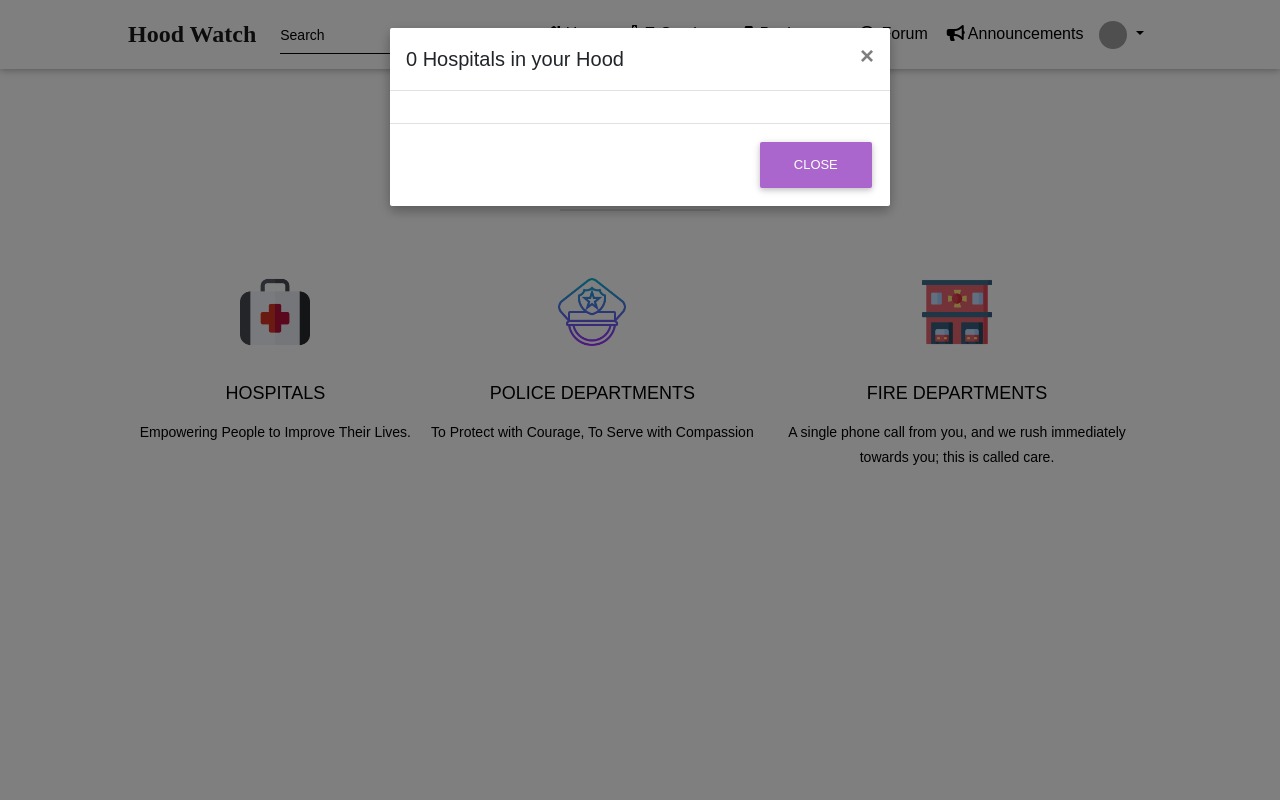
After one commit to D-Kamunya/hood_watch, a Django app: template hood/templates/e_services.html in a window 1280 px wide, after a click that opens the changed part. The commit adds this page. Run offline with Django 3.2, Linux system fonts and the light colour scheme; the template is opened without the code that fills it, so the values that code supplies are empty; some libraries are stand-ins or nearby versions; grey boxes are pictures that could not be loaded.

Commit message:
Create hood e_services html template and display emergency services

```diff
--- /dev/null
+++ b/hood/templates/e_services.html
@@ -0,0 +1,144 @@
+{% extends 'base.html'%}
+{%load static%}
+{% block styles%}
+{{block.super}}
+<link rel="stylesheet" href="{% static 'css/services.css' %}">
+{% endblock styles%}
+{%block content%}
+<div class="services-section">
+  <div class="inner-width">
+    <h1 class="section-title">Emergency Services</h1>
+    <div class="border"></div>
+    <div class="services-container">
+
+      <div data-toggle="modal" data-target="#hosModal" class="service-box">
+        <div class="service-icon">
+          <img src="{%static 'img/health.png'%}" width="70px" height="70px"/>
+        </div>
+        <div class="service-title">Hospitals</div>
+        <div class="service-desc">
+          Empowering People to Improve Their Lives.
+        </div>
+      </div>
+
+      <div data-toggle="modal" data-target="#polModal" class="service-box">
+        <div class="service-icon">
+          <img src="{%static 'img/police.png'%}" width="70px" height="70px"/>
+        </div>
+        <div class="service-title">Police Departments</div>
+        <div class="service-desc">
+          To Protect with Courage, To Serve with Compassion
+        </div>
+      </div>
+
+      <div data-toggle="modal" data-target="#fireModal" class="service-box">
+        <div class="service-icon">
+          <img src="{%static 'img/fire.png'%}" width="70px" height="70px"/>
+        </div>
+        <div class="service-title">Fire Departments</div>
+        <div class="service-desc">
+          A single phone call from you, and we rush immediately towards you; this is called care.
+        </div>
+      </div>
+
+
+
+      <div class="modal fade" id="hosModal" tabindex="-1" role="dialog" aria-labelledby="hosLabel" aria-hidden="true">
+        <div class="modal-dialog" role="document">
+          <div class="modal-content">
+            <div class="modal-header">
+              <h5 class="modal-title" id="exampleModalLabel">{{h_services | length}} Hospitals in your Hood</h5>
+              <button type="button" class="close" data-dismiss="modal" aria-label="Close">
+                <span aria-hidden="true">&times;</span>
+              </button>
+            </div>
+            <div class="modal-body">
+              {%for hos in h_services%}
+              <div class="infocardContainer">
+                <div id="main">
+                  <img src="{%static 'img/health.png'%}"/>
+                </div>
+                <div id="textbois">
+                  <h2 style="font-size: 1rem;">{{hos.name}}</h2>
+                  <h4 style="font-size: 0.9rem;">{{hos.location}}</h4>
+                  <a href="tel:{{hos.contact}}">Call {{hos.contact}}</a>
+                </div>
+              </div>
+              {%endfor%}
+            </div>
+            <div class="modal-footer">
+              <button type="button" class="btn btn-secondary" data-dismiss="modal">Close</button>
+            </div>
+          </div>
+        </div>
+      </div>
+
+      <div class="modal fade" id="polModal" tabindex="-1" role="dialog" aria-labelledby="polLabel" aria-hidden="true">
+        <div class="modal-dialog" role="document">
+          <div class="modal-content">
+            <div class="modal-header">
+              <h5 class="modal-title" id="exampleModalLabel">{{p_services | length}} Police Stations in your Hood</h5>
+              <button type="button" class="close" data-dismiss="modal" aria-label="Close">
+                <span aria-hidden="true">&times;</span>
+              </button>
+            </div>
+            <div class="modal-body">
+              {%for pol in p_services%}
+              <div class="infocardContainer">
+                <div id="main">
+                  <img src="{%static 'img/police.png'%}"/>
+                </div>
+                <div id="textbois">
+                  <h2 style="font-size: 1rem;">{{pol.name}}</h2>
+                  <h4 style="font-size: 0.9rem;">{{pol.location}}</h4>
+                  <a href="tel:{{pol.contact}}">Call {{pol.contact}}</a>
+                </div>
+              </div>
+              {%endfor%}
+            </div>
+            <div class="modal-footer">
+              <button type="button" class="btn btn-secondary" data-dismiss="modal">Close</button>
+            </div>
+          </div>
+        </div>
+      </div>
+
+
+      <div class="modal fade" id="fireModal" tabindex="-1" role="dialog" aria-labelledby="fireLabel" aria-hidden="true">
+        <div class="modal-dialog" role="document">
+          <div class="modal-content">
+            <div class="modal-header">
+              <h5 class="modal-title" id="exampleModalLabel">{{f_services | length}} Fire Stations in your Hood</h5>
+              <button type="button" class="close" data-dismiss="modal" aria-label="Close">
+                <span aria-hidden="true">&times;</span>
+              </button>
+            </div>
+            <div class="modal-body">
+              {%for fire in f_services%}
+              <div class="infocardContainer">
+                <div id="main">
+                  <img src="{%static 'img/fire.png'%}"/>
+                </div>
+                <div id="textbois">
+                  <h2 style="font-size: 1rem;">{{fire.name}}</h2>
+                  <h4 style="font-size: 0.9rem;">{{fire.location}}</h4>
+                  <a href="tel:{{fire.contact}}">Call {{fire.contact}}</a>
+                </div>
+              </div>
+              {%endfor%}
+            </div>
+            <div class="modal-footer">
+              <button type="button" class="btn btn-secondary" data-dismiss="modal">Close</button>
+            </div>
+          </div>
+        </div>
+      </div>
+
+
+
+
+
+    </div>
+  </div>
+</div>
+{%endblock%}
--- a/hood/templates/navbar.html
+++ b/hood/templates/navbar.html
@@ -27,7 +27,7 @@
         </a>
       </li>
       <li class="nav-item ">
-        <a class="nav-link" href=""><i class="fas fa-hospital"></i>E-Services
+        <a class="nav-link" href="{%url 'e_services'%}"><i class="fas fa-hospital"></i>E-Services
         </a>
       </li>
       <li class="nav-item ">
--- a/static/css/base.css
+++ b/static/css/base.css
@@ -7,7 +7,6 @@ body{
 }
 .hood-watch{
   position:relative;
-  background-image: url("../img/bg_1.jpg");
   background-position: 50% 0%;
   background-size: cover;
   background-repeat: no-repeat;
--- /dev/null
+++ b/static/css/services.css
@@ -0,0 +1,208 @@
+*{
+  margin: 0;
+  padding: 0;
+  font-family: "montserrat",sans-serif;
+  box-sizing: border-box;
+}
+
+.services-section{
+  padding: 60px 0;
+  height: 90vh;
+}
+.inner-width{
+  width: 100%;
+  max-width: 1200px;
+  margin: auto;
+  padding: 0 20px;
+  overflow: hidden;
+}
+.section-title{
+  text-align: center;
+  color: rgb(15, 15, 15);
+  text-transform: uppercase;
+  font-size: 30px;
+}
+.border{
+  width: 160px;
+  height: 2px;
+  background: #82ccdd;
+  margin: 40px auto;
+}
+.services-container{
+  display: flex;
+  flex-wrap: wrap;
+  justify-content: center;
+}
+
+.service-box{
+  max-width: 33.33%;
+  padding: 10px;
+  text-align: center;
+  color: #000;
+  cursor: pointer;
+}
+
+.service-icon{
+  display: inline-block;
+  width: 70px;
+  height: 70px;
+  transform: rotate(45deg);
+  margin-bottom: 30px;
+  margin-top: 16px;
+  transition: 0.3s linear;
+}
+.service-icon img{
+  line-height: 70px;
+  transform: rotate(-45deg);
+  font-size: 26px;
+}
+.service-box:hover .service-icon{
+  background: #82ccdd;
+  color: #ddd;
+}
+.service-title{
+  font-size: 18px;
+  text-transform: uppercase;
+  margin-bottom: 10px;
+}
+.service-desc{
+  font-size: 14px;
+}
+
+
+
+.infocardContainer * {
+  font-family: 'Fira Sans Condensed', sans-serif;
+  font-weight: 300;
+}
+h2 {
+  font-weight: 600; font-style: italic; font-family: "Fira Sans Condensed", sans-serif;
+}
+header {
+  height: 2em;
+  background-color: #111122;
+  margin: 0 0 0 0;
+  padding: auto;
+  font-size: 2em;
+  text-align: center;
+  line-height: 2em;
+  color: white;
+}
+a {
+  text-decoration: none;
+}
+a:visited {
+  color: #555566;
+}
+a:hover {
+  text-decoration: underline;
+}
+.infocardContainer {
+  display: flex;
+  height: 200px;
+  width: 200px;
+  border-radius: 100px;
+  background: rgb(0,159,255);
+  background: linear-gradient(121deg, rgba(255,255,255,0) 13%, rgba(0,159,255,1) 100%);
+  transition: all 500ms ease-in;
+  transition-delay: 1s;
+  margin: auto;
+
+}
+.infocardContainer:hover {
+  width: 100%;
+  border-radius: 100px 10px 100px 100px;
+  transition: all 1s ease-out;
+}
+
+.infocardContainer div {
+  color: white;
+  flex-shrink: 1;
+  width: 100%;
+  --background-color: green;
+}
+.infocardContainer div * {
+  display: flex;
+  --flex: inherit;
+  overflow: hidden;
+  text-overflow: hidden;
+  --background-color: yellow;
+  color: white;
+  white-space: nowrap;
+  width: 0;
+  height: auto;
+  transition: all 450ms ease-in;
+  transition-delay: 1s;
+}
+.infocardContainer:hover div *{
+  --background-color: purple;
+  display: flex;
+  visibility: visible;
+  transition: all 1s ease-out;
+  transition-delay: 500ms;
+  width: 100%;
+  height: auto;
+}
+
+.infocardContainer #main, .infocardContainer #main img{
+  --background-color: red;
+  height: 200px;
+  width: 200px;
+  padding-right: 10px;
+  border-radius: 100%;
+  flex-shrink: 0;
+  object-fit: cover;
+}
+.infocardContainer #main img{
+  height: 180px;
+  width: 180px;
+  transition: none;
+  display: float;
+  position: relative;
+  border: 10px solid white;
+  margin: 0 0 0 0; padding: 0 0 0 0;
+}
+.infocardContainer #textbois {
+  position: relative;
+}
+.infocardContainer #textbois #hotlinks {
+  max-width: 60%;
+  max-height: 30px;
+
+  --background-color: white;
+  position:absolute;
+  bottom: 5px;
+  display: flex;
+  justify-content: space-between;
+  border-radius: 13px;
+}
+.infocardContainer #textbois #hotlinks * {
+  background-color: white;
+  max-width: 30px;
+  --margin: 0 1px 0 1px;
+  border-radius: 25px;
+}
+/*TODO: animate copy main transition style for info*/
+.infocardContainer #textbois #hotlinks *:hover {
+
+
+}
+
+
+@media screen and (max-width:960px) {
+  .service-box{
+    max-width: 45%;
+  }
+}
+
+@media screen and (max-width:768px) {
+  .service-box{
+    max-width: 50%;
+  }
+}
+
+@media screen and (max-width:480px) {
+  .service-box{
+    max-width: 100%;
+  }
+}
```
Also changed, not shown: hood/views.py (+7 -3 lines), static/img/fire.png (added), static/img/health.png (added), static/img/police.png (added).
